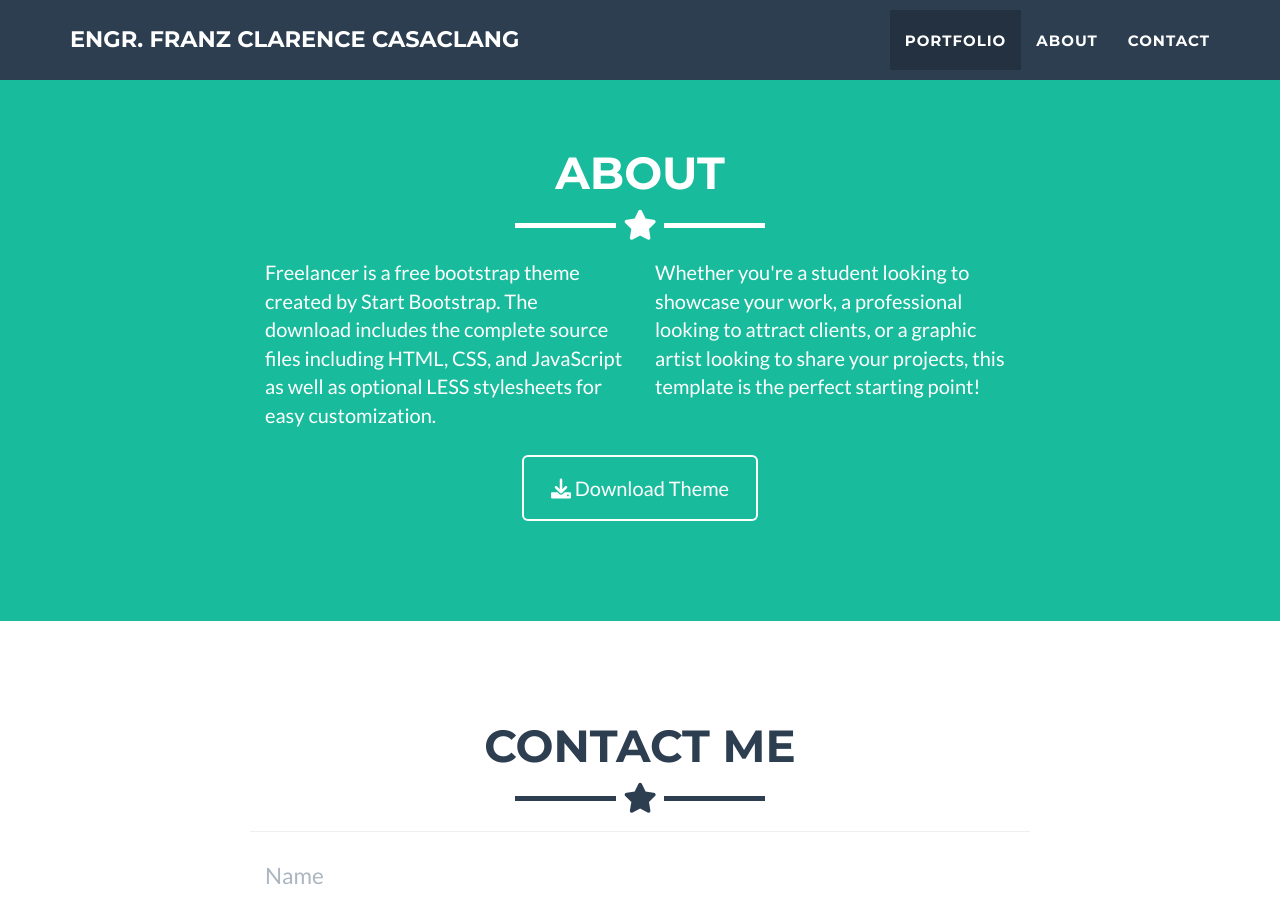
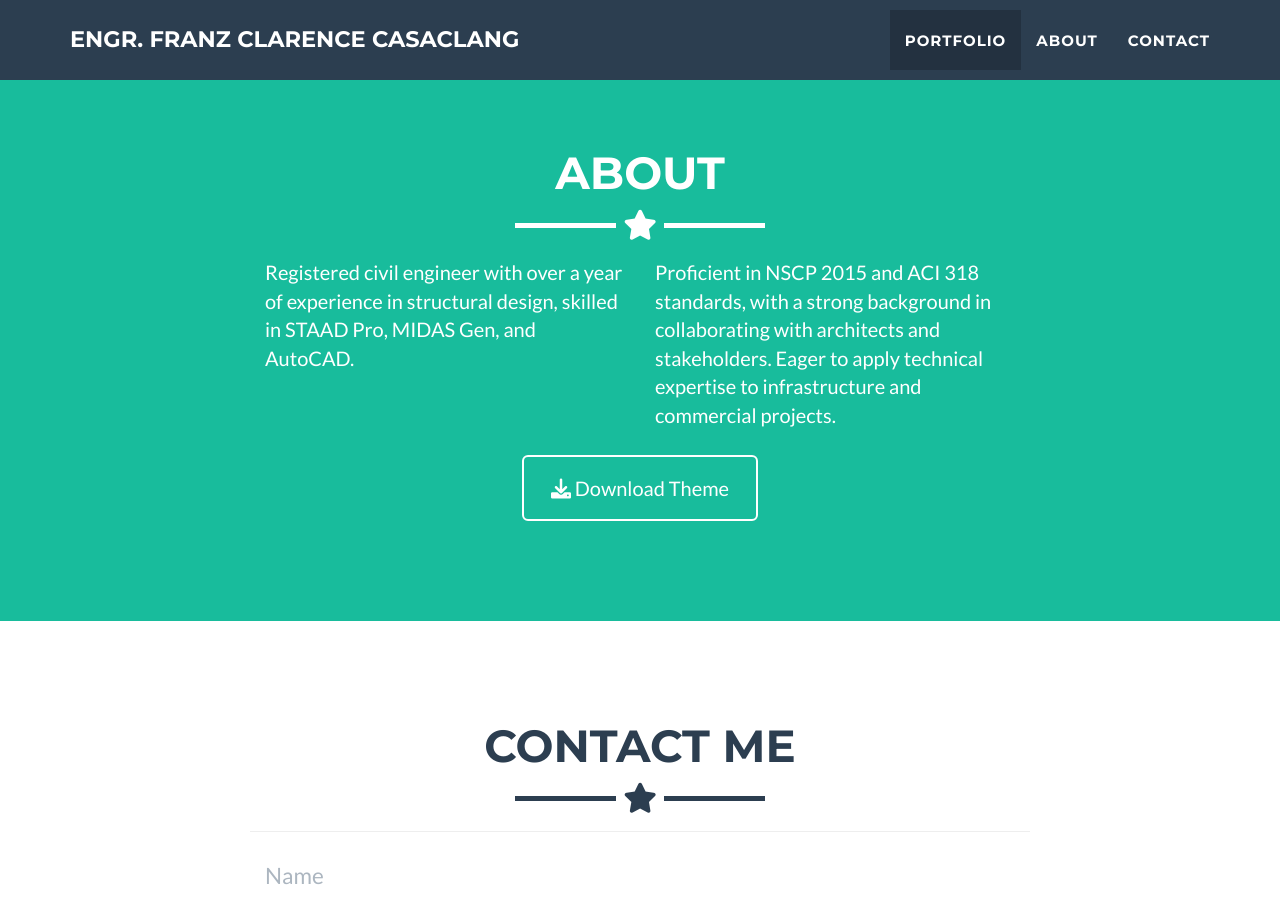
Before and after one commit to fcasaclang/professional-summary, a Jekyll site: the page built from _posts/2014-07-18-project-1.markdown, in a window 1280 px wide and 900 px high, scrolled down 1725 px. Built offline with Jekyll 4.4.1, drawn with Linux system fonts in a browser that asks for light colours.

Commit message:
Update about.html

```diff
--- a/_includes/about.html
+++ b/_includes/about.html
@@ -9,13 +9,10 @@
     </div>
     <div class="row">
       <div class="col-lg-4 col-lg-offset-2">
-        <p>Freelancer is a free bootstrap theme created by Start Bootstrap. The download includes the complete
-          source files including HTML, CSS, and JavaScript as well as optional LESS stylesheets for easy
-          customization.</p>
+        <p>Registered civil engineer with over a year of experience in structural design, skilled in STAAD Pro, MIDAS Gen, and AutoCAD.</p>
       </div>
       <div class="col-lg-4">
-        <p>Whether you're a student looking to showcase your work, a professional looking to attract clients, or
-          a graphic artist looking to share your projects, this template is the perfect starting point! </p>
+        <p>Proficient in NSCP 2015 and ACI 318 standards, with a strong background in collaborating with architects and stakeholders. Eager to apply technical expertise to infrastructure and commercial projects. </p>
       </div>
       <div class="col-lg-8 col-lg-offset-2 text-center">
         <a href="https://github.com/jeromelachaud/freelancer-theme" class="btn btn-lg btn-outline">
```
